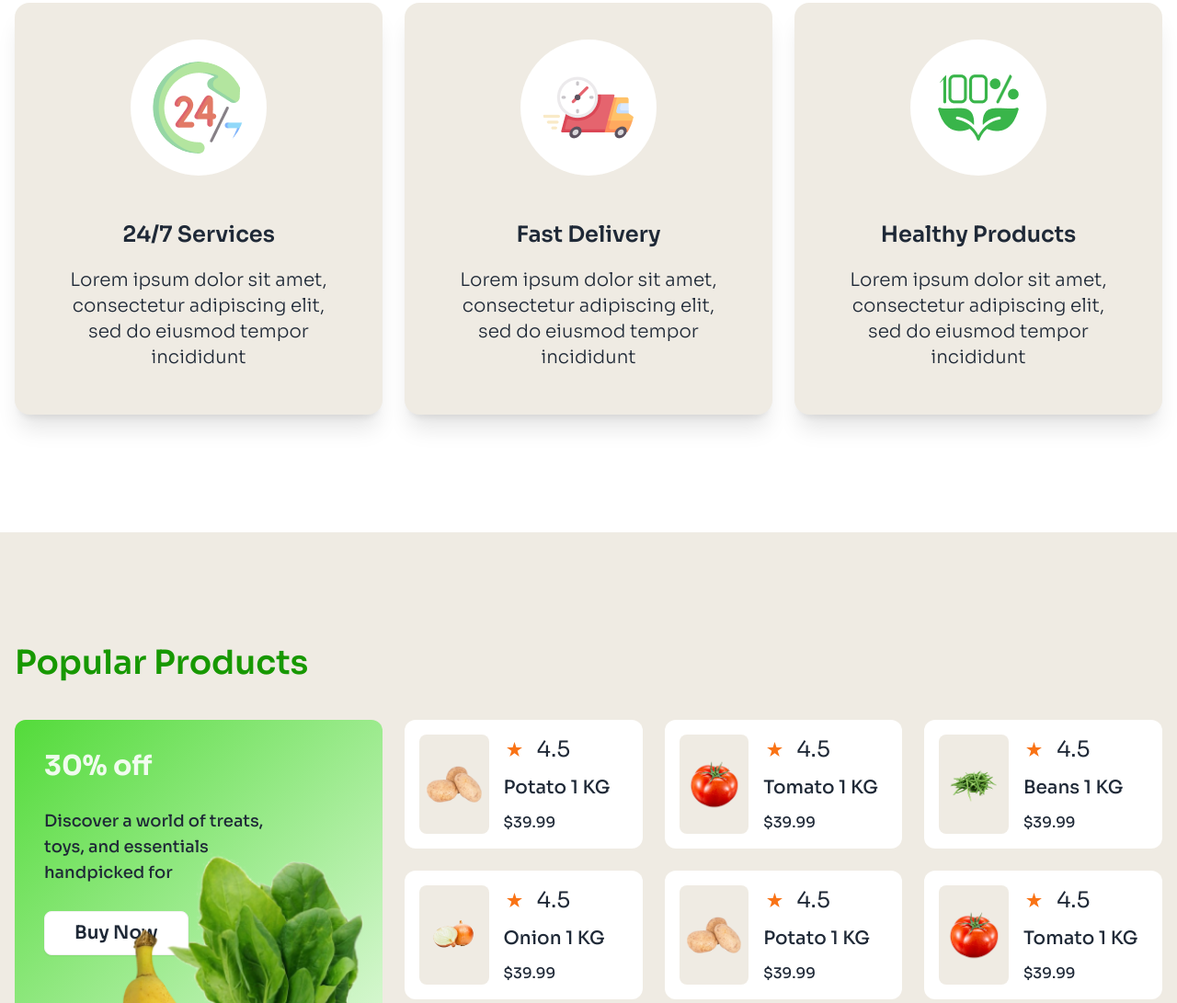
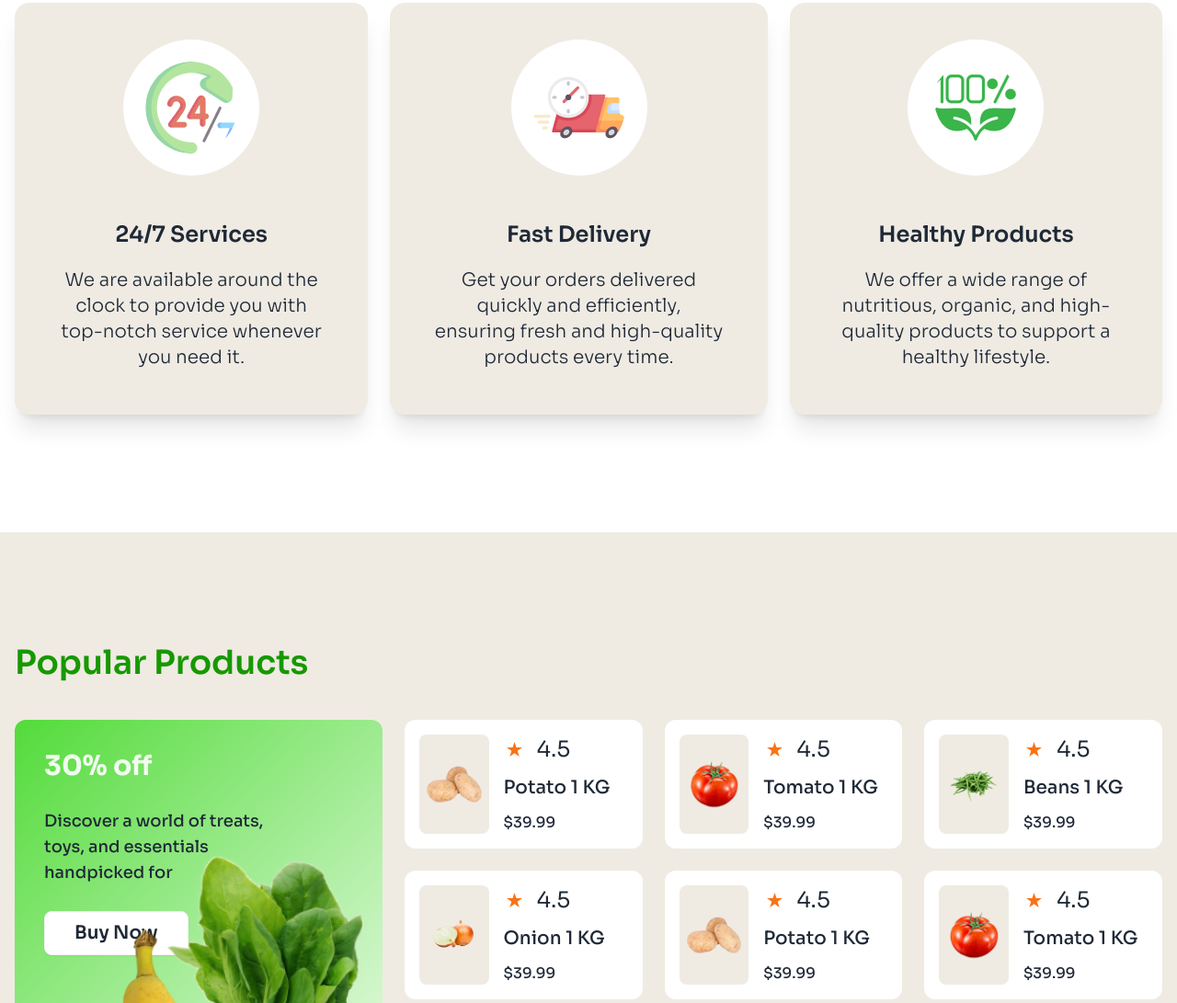
Before and after one commit to sayeed-cse/natures-platter, a plain HTML site: page index.html in a window 1280 px wide. Shown: the part 1619-2710 px from the top of the page at 92% size. Drawn offline with nearby package versions, Linux system fonts and the light colour scheme.

Commit message:
lorem ipsum changed

```diff
--- a/index.html
+++ b/index.html
@@ -17,6 +17,7 @@
     <style>
         * {
             font-family: 'Sora', serif;
+            box-sizing: border-box;
         }
     </style>
 </head>
@@ -85,9 +86,7 @@
                     </figure>
                     <div class="card-body items-center text-center p-8 lg:p-12">
                         <h2 class="card-title text-2xl">24/7 Services </h2>
-                        <p class="text-base lg:text-xl mt-3 font-light">Lorem ipsum dolor sit amet, consectetur
-                            adipiscing elit, sed
-                            do eiusmod tempor incididunt</p>
+                        <p class="text-base lg:text-xl mt-3 font-light">We are available around the clock to provide you with top-notch service whenever you need it.</p>
                     </div>
                 </div>
                 <div class="card bg-[#EFEBE3] shadow-xl">
@@ -96,9 +95,7 @@
                     </figure>
                     <div class="card-body items-center text-center p-8 lg:p-12">
                         <h2 class="card-title text-2xl">Fast Delivery </h2>
-                        <p class="text-base lg:text-xl mt-3 font-light">Lorem ipsum dolor sit amet, consectetur
-                            adipiscing elit, sed
-                            do eiusmod tempor incididunt</p>
+                        <p class="text-base lg:text-xl mt-3 font-light">Get your orders delivered quickly and efficiently, ensuring fresh and high-quality products every time.</p>
                     </div>
                 </div>
                 <div class="card bg-[#EFEBE3] shadow-xl">
@@ -107,9 +104,8 @@
                     </figure>
                     <div class="card-body items-center text-center p-8 lg:p-12">
                         <h2 class="card-title text-2xl">Healthy Products </h2>
-                        <p class="text-base lg:text-xl mt-3 font-light">Lorem ipsum dolor sit amet, consectetur
-                            adipiscing elit, sed
-                            do eiusmod tempor incididunt</p>
+                        <p class="text-base lg:text-xl mt-3 font-light">We offer a wide range of nutritious, organic, and high-quality products to support a healthy lifestyle.
+                        </p>
                     </div>
                 </div>
             </div>
```
